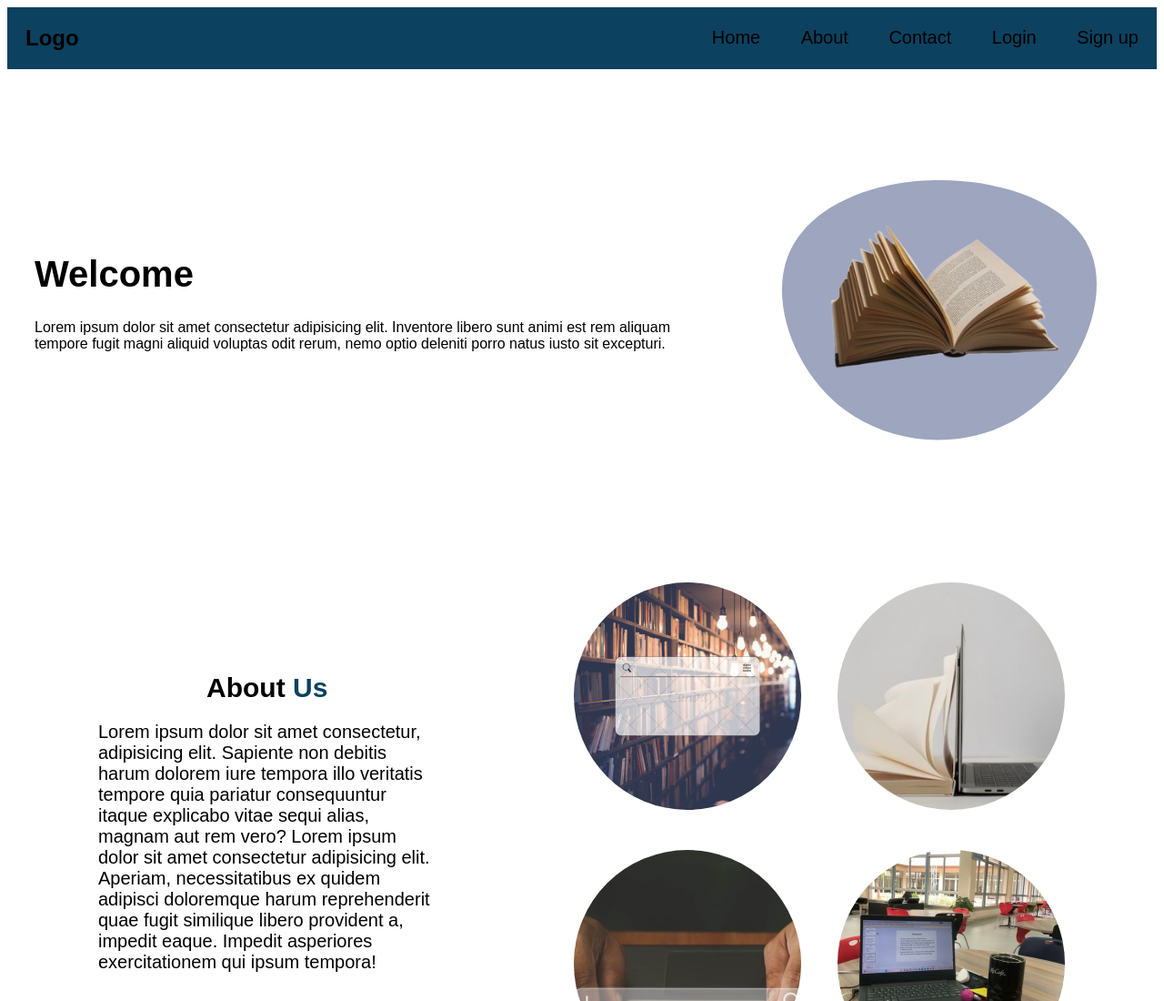
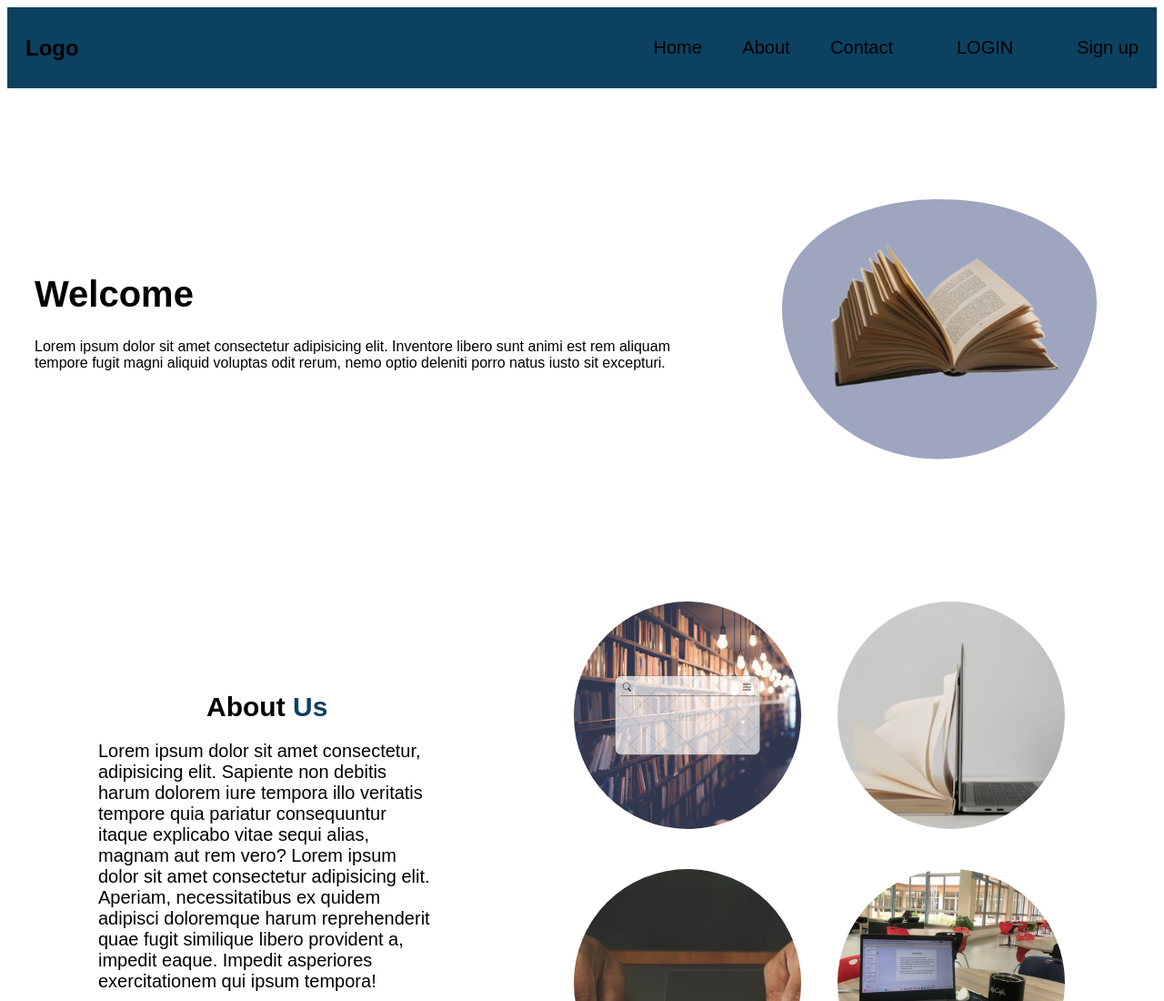
Before and after one commit to Tsunamiisking/scrum-board, a plain HTML site: page index.htm in a window 1280 px wide. Shown: the top 1100 px of the page at 91% size. Drawn offline with Linux system fonts and the light colour scheme; a web font is replaced by a local one.

Commit message:
added new button without styling

```diff
--- a/index.htm
+++ b/index.htm
@@ -24,7 +24,7 @@
                 <li><a class="nav-link" href="">Home</a></li>
                 <li><a class="nav-link" href="#about-us">About</a></li>
                 <li><a class="nav-link" href="">Contact</a></li>
-                <li><a class="nav-link" href="">Login</a></li>
+                <li><button class="btn"><a class="nav-link" href="">Login</a></button></li>
                 <li><a class="nav-link" href="">Sign up</a></li>
             </ul>
         </nav>
--- a/style.css
+++ b/style.css
@@ -324,6 +324,56 @@ nav .nav-items a{
 }
 
 /* Button from Universe.IO */
+/* From Uiverse.io by joe-watson-sbf */
+.btn {
+    font-size: 17px;
+    background: transparent;
+    border: none;
+    padding: 1em 1.5em;
+    color: #ffedd3;
+    text-transform: uppercase;
+    position: relative;
+    transition: 0.5s ease;
+    cursor: pointer;
+  }
+
+  .btn::before {
+    content: "";
+    position: absolute;
+    left: 0;
+    bottom: 0;
+    height: 2px;
+    width: 0;
+    background-color: #ffc506;
+    transition: 0.5s ease;
+  }
+
+  .btn:hover {
+    color: #1e1e2b;
+    transition-delay: 0.5s;
+  }
+
+  .btn:hover::before {
+    width: 100%;
+  }
+
+  .btn::after {
+    content: "";
+    position: absolute;
+    left: 0;
+    bottom: 0;
+    height: 0;
+    width: 100%;
+    background-color: #ffc506;
+    transition: 0.4s ease;
+    z-index: -1;
+  }
+
+  .btn:hover::after {
+    height: 100%;
+    transition-delay: 0.4s;
+    color: aliceblue;
+  }
 
 
 
```
